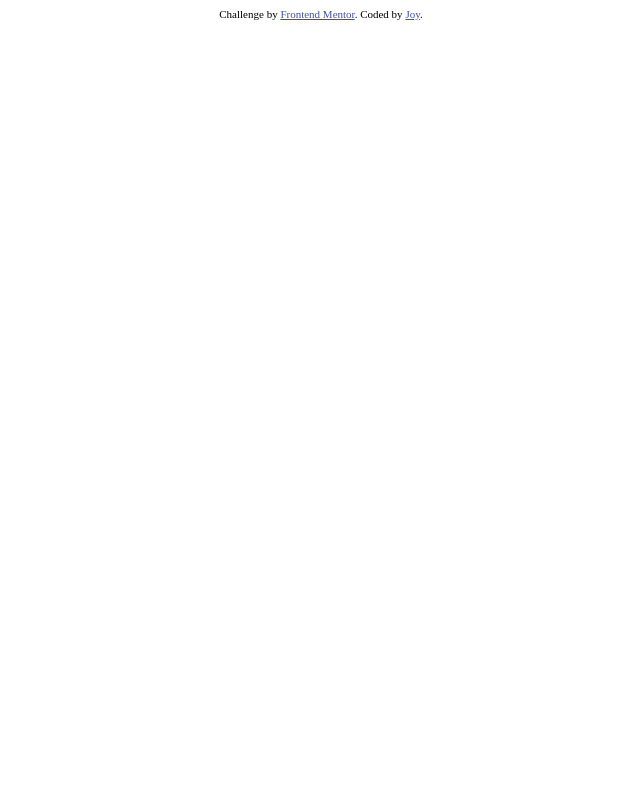
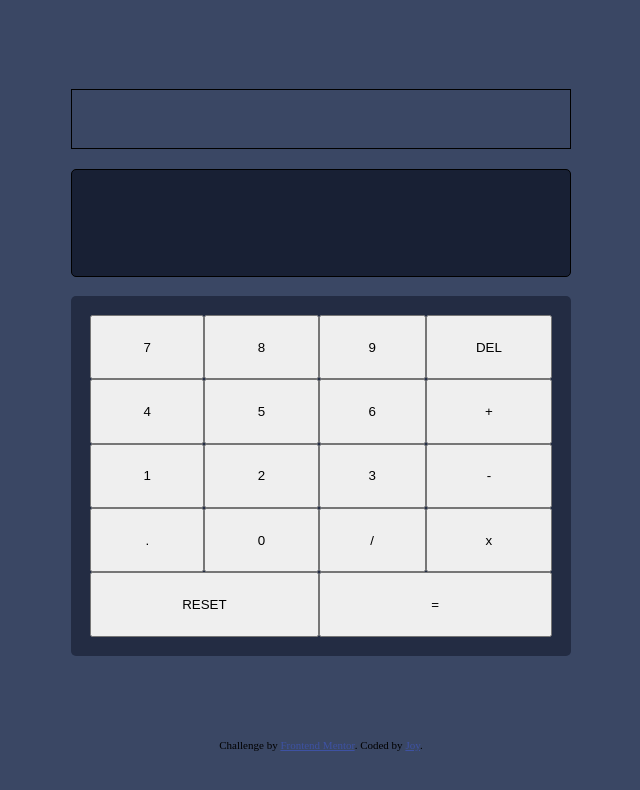
Before and after one commit to joy-joy2001/calculator-app-main, a plain HTML site: page calculator-app-main/index.html in a window 1280 px wide. Shown: the whole page, without its empty margins (319-959 px from the left). Drawn offline with Linux system fonts and the light colour scheme.

Commit message:
make calc grid

```diff
--- a/calculator-app-main/css/styles.css
+++ b/calculator-app-main/css/styles.css
@@ -1,12 +1,35 @@
+* {
+    box-sizing: border-box;
+}
+
+:root {
+    --main-bg-col: hsl(222, 26%, 31%);
+    --blue-bg-1: hsl(223, 31%, 20%);
+    --blue-bg-2: hsl(224, 36%, 15%);
+    --cream-key: hsl(30, 25%, 89%);
+    --blue-key: hsl(225, 21%, 49%);
+    --red-key: hsl(6, 63%, 50%);
+    --wht-txt: white;
+    --blu-txt: hsl(221, 14%, 31%);
+}
+
 html,
 body {
+    margin: 0;
     height: 100%;
+}
+
+body {
+    background: var(--main-bg-col);
+    /* margin-top: 1em; */
+    display: flex;
+    flex-direction: column;
+    align-items: center;
+    justify-content: space-evenly;
 }
 
 
 .attribution {
-    position:relative;
-    bottom: 0;
     font-size: 11px;
     text-align: center;
 }
@@ -14,3 +37,50 @@ body {
 .attribution a {
     color: hsl(228, 45%, 44%);
 }
+
+#whole-container {
+    /* border: 1px solid black; */
+    height: 600px;
+    width: 500px;
+    margin-top: 2.5em;
+    display: flex;
+    flex-direction: column;
+    gap: 1.2em;
+
+}
+
+#theme-section {
+    height: 10%;
+    width: inherit;
+    border: 1px solid black;
+}
+
+#screen-div {
+    height: 18%;
+    width: inherit;
+    border: 1px solid black;
+    border-radius: 5px;
+    background: var(--blue-bg-2);
+}
+
+#keypad-div {
+    height: 60%;
+    width: inherit;
+    padding: 1.2em;
+
+    border-radius: 5px;
+    background: var(--blue-bg-1);
+
+    display: grid;
+    grid-template-columns: auto auto auto auto;
+}
+
+#reset {
+    grid-column-start: 1;
+    grid-column-end: 3;
+}
+
+#equal {
+    grid-column-start: 3;
+    grid-column-end: 5;
+}
--- a/calculator-app-main/index.html
+++ b/calculator-app-main/index.html
@@ -10,7 +10,32 @@
 
 </head>
 <body>
-
+  <article id="whole-container">
+    <section id="theme-section"></section>
+    <section id="screen-div">
+      <h2 id="num-txt"></h2>
+    </section>
+    <section id="keypad-div">
+      <button id="num7" class="wht-btn">7</button>
+      <button id="num8" class="wht-btn">8</button>
+      <button id="num9" class="wht-btn">9</button>
+      <button id="del" class="blu-btn">DEL</button>
+      <button id="num4" class="wht-btn">4</button>
+      <button id="num5" class="wht-btn">5</button>
+      <button id="num6" class="wht-btn">6</button>
+      <button id="plus" class="wht-btn">+</button>
+      <button id="num1" class="wht-btn">1</button>
+      <button id="num2" class="wht-btn">2</button>
+      <button id="num3" class="wht-btn">3</button>
+      <button id="sub" class="wht-btn">-</button>
+      <button id="decimal" class="wht-btn">.</button>
+      <button id="num0" class="wht-btn">0</button>
+      <button id="div" class="wht-btn">/</button>
+      <button id="mult" class="wht-btn">x</button>
+      <button id="reset" class="blu-btn">RESET</button>
+      <button id="equal" class="red-btn">=</button>
+    </section>
+  </article>
 
 
   <footer class="attribution">
```
